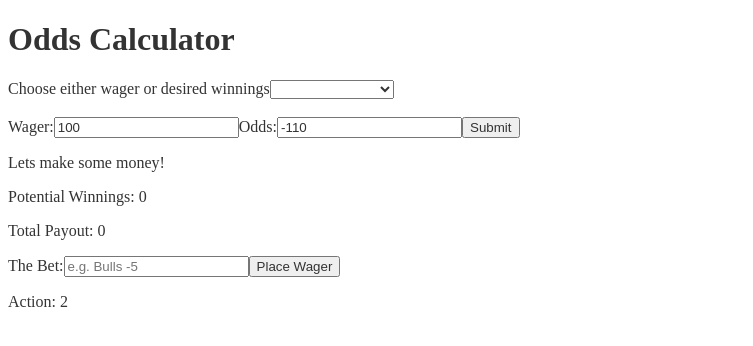
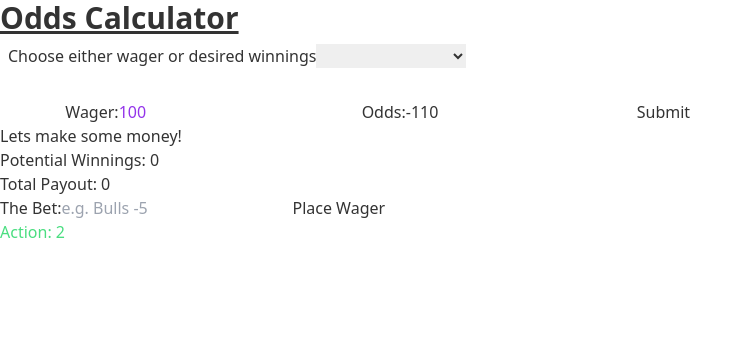
Before and after one commit to jackpickus/odds-calc, a React (Vite) app: page / in a window 1280 px wide. Shown: the top 346 px of the page, without its empty margins (0-753 px from the left). Built offline with nearby package versions, Linux system fonts and the light colour scheme.

Commit message:
tailwinds styling

```diff
--- a/package.json
+++ b/package.json
@@ -14,6 +14,7 @@
   "devDependencies": {
     "@babel/core": "^7.12.16",
     "@babel/preset-react": "^7.12.13",
+    "autoprefixer": "^10.4.4",
     "eslint": "^8.4.0",
     "eslint-config-prettier": "^8.3.0",
     "eslint-plugin-import": "^2.25.3",
@@ -21,7 +22,9 @@
     "eslint-plugin-react": "^7.27.1",
     "eslint-plugin-react-hooks": "^4.3.0",
     "parcel": "^1.12.3",
-    "prettier": "^2.5.1"
+    "postcss": "^8.4.12",
+    "prettier": "^2.5.1",
+    "tailwindcss": "^3.0.23"
   },
   "dependencies": {
     "react": "^17.0.1",
--- a/src/style.css
+++ b/src/style.css
@@ -1,3 +1,7 @@
+@tailwind base;
+@tailwind components;
+@tailwind utilities;
+
 * {
   box-sizing: border-box;
   color: #333;
--- /dev/null
+++ b/tailwind.config.js
@@ -0,0 +1,9 @@
+module.exports = {
+  content: [
+    "./src/**/*.{js,jsx,ts,tsx}",
+  ],
+  theme: {
+    extend: {},
+  },
+  plugins: [],
+}
```
Also changed, not shown: 1 other file (tests, documents, lock files or other folders).
